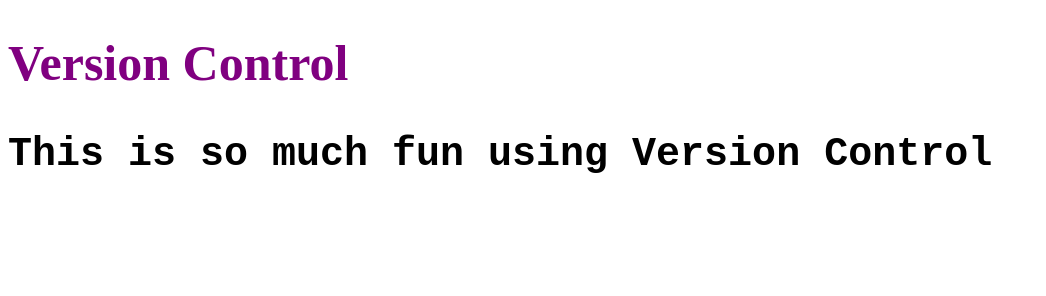
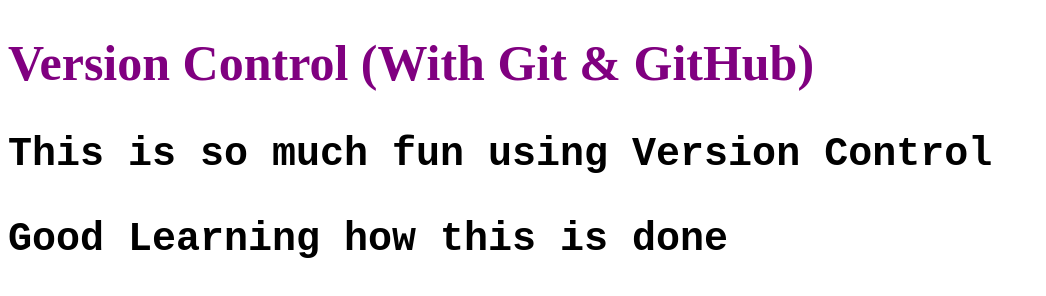
Before and after one commit to Roland-Sankara/version-control-demo, a plain HTML site: page index.html in a window 1280 px wide. Shown: the whole page, without its empty margins (0-1046 px from the left). Drawn offline with Linux system fonts and the light colour scheme.

Commit message:
Update index.html

```diff
--- a/index.html
+++ b/index.html
@@ -5,7 +5,8 @@
         <link rel="stylesheet" href="./index.css">
     </head>
     <body>
-        <h1>Version Control</h1>
+        <h1>Version Control (With Git & GitHub)</h1>
         <p>This is so much fun using Version Control</p>
+        <p>Good Learning how this is done</p>
     </body>
 </html>
```
